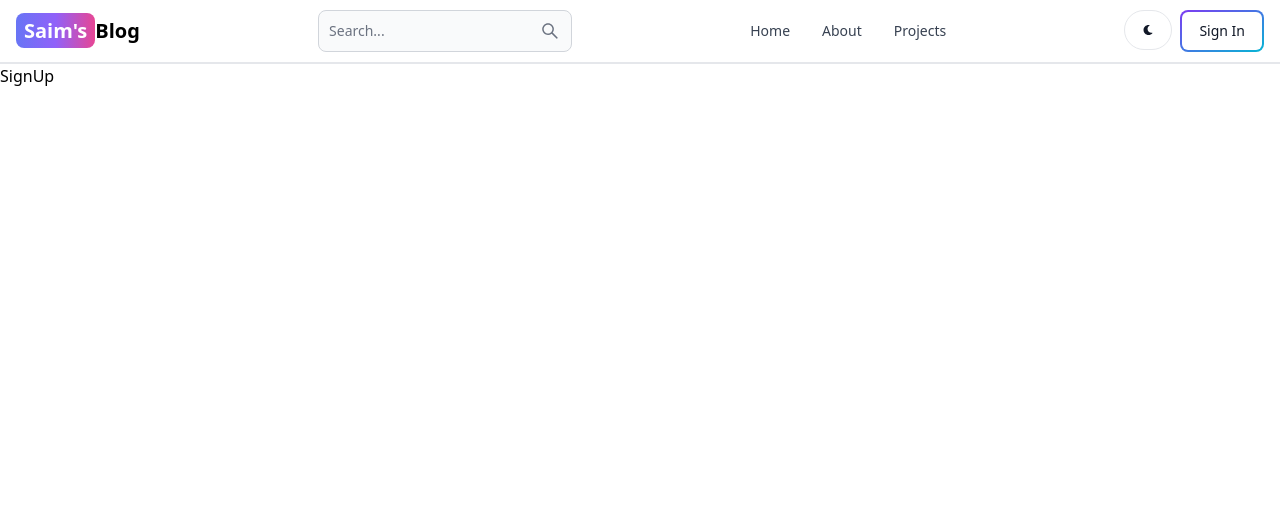
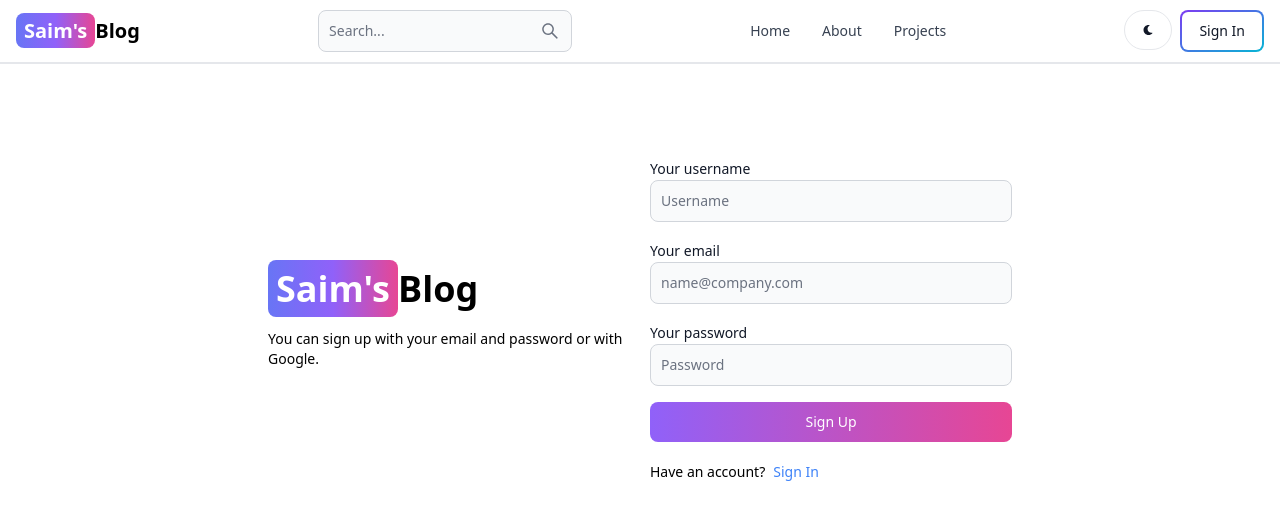
Before and after one commit to Saim1123/mern-blog, a React (Vite) app in the folder client/: page /sign-up in a window 1280 px wide. Shown: the top 520 px of the page. Built offline with nearby package versions, Linux system fonts and the light colour scheme.

Commit message:
create signup page ui

```diff
--- a/client/src/pages/SignUp.jsx
+++ b/client/src/pages/SignUp.jsx
@@ -1,3 +1,47 @@
+import { Link } from "react-router-dom";
+import { Button, Label, TextInput } from "flowbite-react";
+
 export default function SignUp() {
-  return <div>SignUp</div>;
+  return (
+    <div className="min-h-screen mt-20">
+      <div className="flex p-3 max-w-3xl mx-auto flex-col md:flex-row md:items-center gap-5">
+        {/* left */}
+        <div className="flex-1">
+          <Link to="/" className="font-bold dark:text-white text-4xl">
+            <span className="px-2 py-1 bg-gradient-to-r from-indigo-500 via-purple-500 to-pink-500 rounded-lg text-white">
+              Saim&apos;s
+            </span>
+            Blog
+          </Link>
+          <p className="text-sm mt-5">You can sign up with your email and password or with Google.</p>
+        </div>
+        {/* right */}
+        <div className="flex-1">
+          <form className="flex flex-col gap-4">
+            <div>
+              <Label value="Your username" />
+              <TextInput type="text" placeholder="Username" id="username" />
+            </div>
+            <div>
+              <Label value="Your email" />
+              <TextInput type="email" placeholder="name@company.com" id="email" />
+            </div>
+            <div>
+              <Label value="Your password" />
+              <TextInput type="password" placeholder="Password" id="password" />
+            </div>
+            <Button gradientDuoTone="purpleToPink" type="submit">
+              Sign Up
+            </Button>
+          </form>
+          <div className="flex gap-2 text-sm mt-5">
+            <span>Have an account?</span>
+            <Link to="/sign-in" className="text-blue-500">
+              Sign In
+            </Link>
+          </div>
+        </div>
+      </div>
+    </div>
+  );
 }
```
